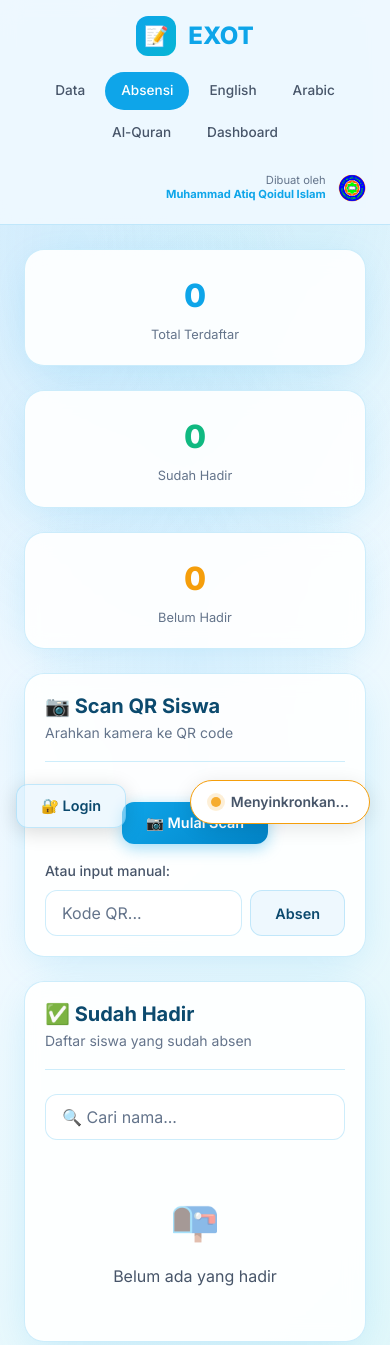
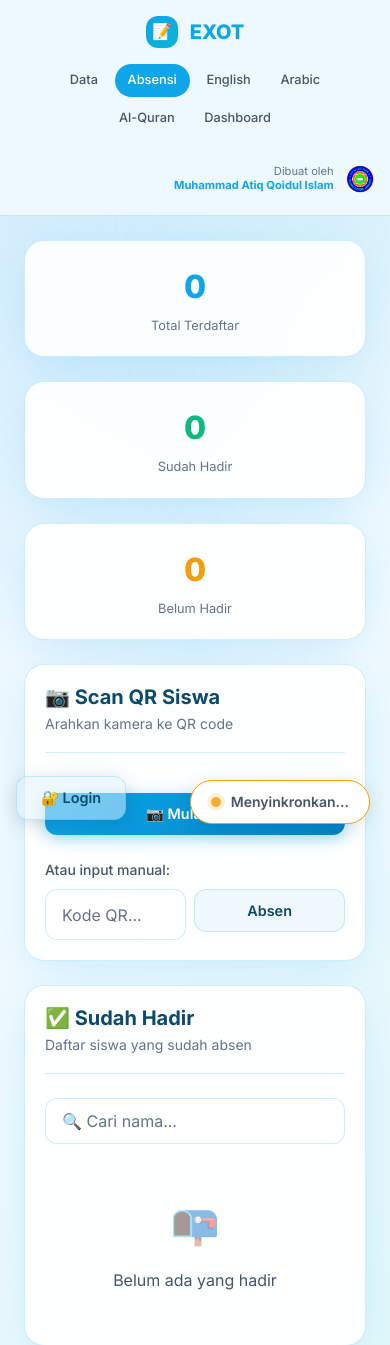
Before and after one commit to atiqpunya/exot-2026, a PHP site: page /attendance.html in a window 390 px wide. Shown: the top 1345 px of the page. Run offline with PHP 8.4, Linux system fonts and the light colour scheme; some libraries are stand-ins or nearby versions.

Commit message:
Feat: Implement responsive design for mobile and tablet devices

```diff
--- a/css/styles.css
+++ b/css/styles.css
@@ -702,23 +702,98 @@
 }
 
 /* Responsive */
-@media (max-width: 640px) {
+@media (max-width: 768px) {
   .header-content {
     flex-direction: column;
     gap: 1rem;
+    text-align: center;
+  }
+
+  .nav {
+    justify-content: center;
+    width: 100%;
+    overflow-x: auto;
+    padding-bottom: 0.5rem;
+  }
+
+  .nav-link {
+    white-space: nowrap;
+    padding: 0.4rem 0.8rem;
+    font-size: 0.8rem;
   }
 
   .card {
     padding: 1.25rem;
   }
 
-  .nav {
-    justify-content: center;
+  .grid-2,
+  .grid-3,
+  .grid-4 {
+    grid-template-columns: 1fr;
   }
 
   .floating-auth {
     bottom: 1rem;
     left: 1rem;
+  }
+
+  /* Responsive Tables */
+  .table-container {
+    overflow-x: auto;
+    -webkit-overflow-scrolling: touch;
+  }
+
+  .table th,
+  .table td {
+    padding: 0.75rem;
+    font-size: 0.9rem;
+  }
+
+  /* Adjust Modal for Mobile */
+  .modal {
+    width: 95%;
+    padding: 1rem;
+    margin: 1rem;
+  }
+
+  /* Typography Adjustments */
+  h1 {
+    font-size: 1.75rem;
+  }
+
+  h2 {
+    font-size: 1.5rem;
+  }
+
+  h3 {
+    font-size: 1.25rem;
+  }
+}
+
+@media (max-width: 480px) {
+  .container {
+    padding: 0 1rem;
+  }
+
+  .btn {
+    width: 100%;
+    /* Full width buttons on very small screens */
+    margin-bottom: 0.5rem;
+  }
+
+  .btn-sm {
+    width: auto;
+    display: inline-flex;
+  }
+
+  .logo {
+    font-size: 1.25rem;
+  }
+
+  .logo-icon {
+    width: 32px;
+    height: 32px;
+    font-size: 1rem;
   }
 }
 
```
